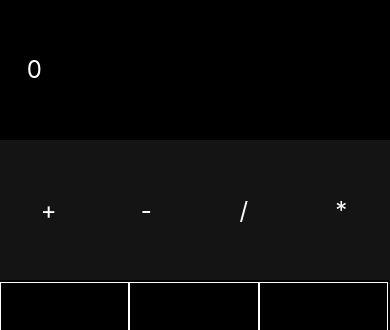
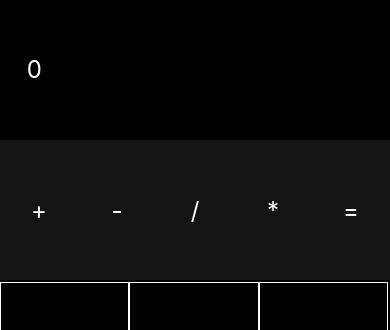
Before and after one commit to DiegoSousaSilva/App-Calculadora, a React Native app: screen / in a window 390 px wide. Shown: the top 330 px of the page. Built offline with nearby package versions, Linux system fonts and the light colour scheme.

Commit message:
iniciado logica

```diff
--- a/App.js
+++ b/App.js
@@ -19,8 +19,19 @@ for (var i = 0; i <=9; i++){
   numbers.push(i);
 }
 
-const logic = () =>{
-  alert('test');
+const logic = (n) =>{
+  if (signal == ''){
+    setFirstNumber(parseInt(firstNumber.toString() + n.toString()));
+    setStrcalc(parseInt(firstNumber.toString() + n.toString()));
+  }
+  if((n=='+' || n=='-' || n=='/' || n=='*' ) && secondNumber == 0){
+    setStrcalc(firstNumber.toString() + n);
+    setSignal(n);
+  }
+  if (signal!= ''){
+    setSecondNumber(parseInt(secondNumber.toString() + n.toString()));
+    setStrcalc(firstNumber+signal+parseInt(secondNumber.toString() + n.toString()));
+  }
 }
 
   return (
@@ -28,10 +39,11 @@ const logic = () =>{
       <View style={styles.topo}><Text style={styles.textTopo}> {strCalc} </Text></View>
 
       <View style={styles.operadores}>
-        <TouchableOpacity style={styles.textOpeBtn}><Text style={styles.textOpeTxt}>+</Text></TouchableOpacity>
-        <TouchableOpacity style={styles.textOpeBtn}><Text style={styles.textOpeTxt}>-</Text></TouchableOpacity>
-        <TouchableOpacity style={styles.textOpeBtn}><Text style={styles.textOpeTxt}>/</Text></TouchableOpacity>
-        <TouchableOpacity style={styles.textOpeBtn}><Text style={styles.textOpeTxt}>*</Text></TouchableOpacity>
+        <TouchableOpacity onPress={()=>logic('+')} style={styles.textOpeBtn}><Text style={styles.textOpeTxt}>+</Text></TouchableOpacity>
+        <TouchableOpacity onPress={()=>logic('-')} style={styles.textOpeBtn}><Text style={styles.textOpeTxt}>-</Text></TouchableOpacity>
+        <TouchableOpacity onPress={()=>logic('/')} style={styles.textOpeBtn}><Text style={styles.textOpeTxt}>/</Text></TouchableOpacity>
+        <TouchableOpacity onPress={()=>logic('*')} style={styles.textOpeBtn}><Text style={styles.textOpeTxt}>*</Text></TouchableOpacity>
+        <TouchableOpacity onPress={()=>logic('=')} style={styles.textOpeBtn}><Text style={styles.textOpeTxt}>=</Text></TouchableOpacity>
       </View>
 
       <View style={styles.numbers}>
--- a/src/Botao.js
+++ b/src/Botao.js
@@ -5,7 +5,7 @@ import { StyleSheet, Text, TouchableOpacity, View } from 'react-native'
 const Botao = (props) => {
   return (
     <View style={styles.view}>
-      <TouchableOpacity onPress={()=>props.logic()} style={styles.touch}>
+      <TouchableOpacity onPress={()=>props.logic(props.numbers)} style={styles.touch}>
         <Text style={styles.txt}>{props.numbers}</Text>
       </TouchableOpacity>
     </View>
--- a/styles.js
+++ b/styles.js
@@ -22,7 +22,7 @@ const styles = StyleSheet.create({
     height: '16.6%'
   },
   textOpeBtn:{
-    width: '25%',
+    width: '20%',
     backgroundColor: 'rgb(20,20,20)',
     justifyContent: "center",
     alignItems: "center",
```
